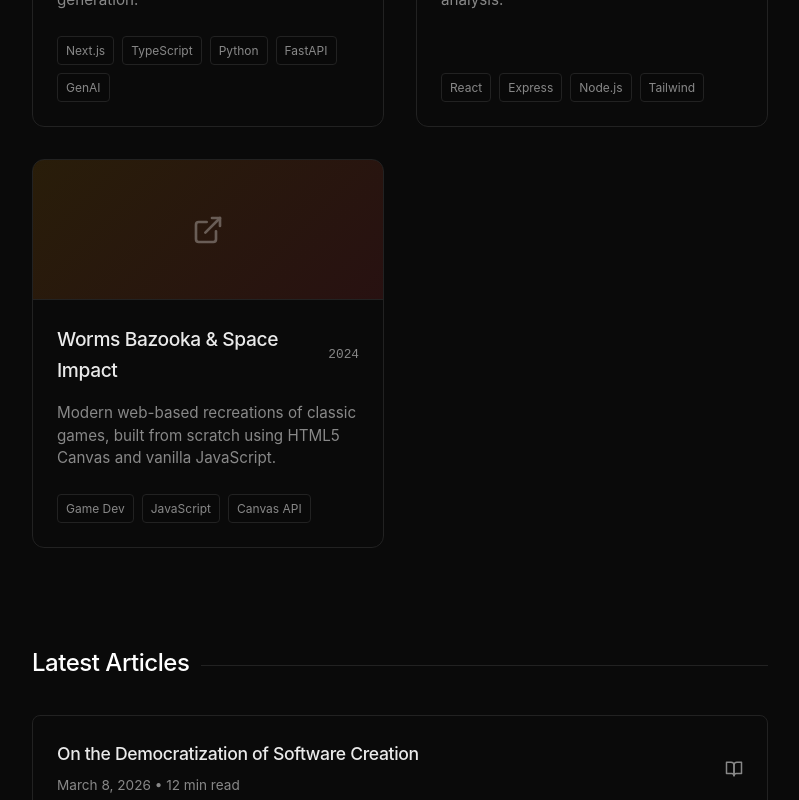
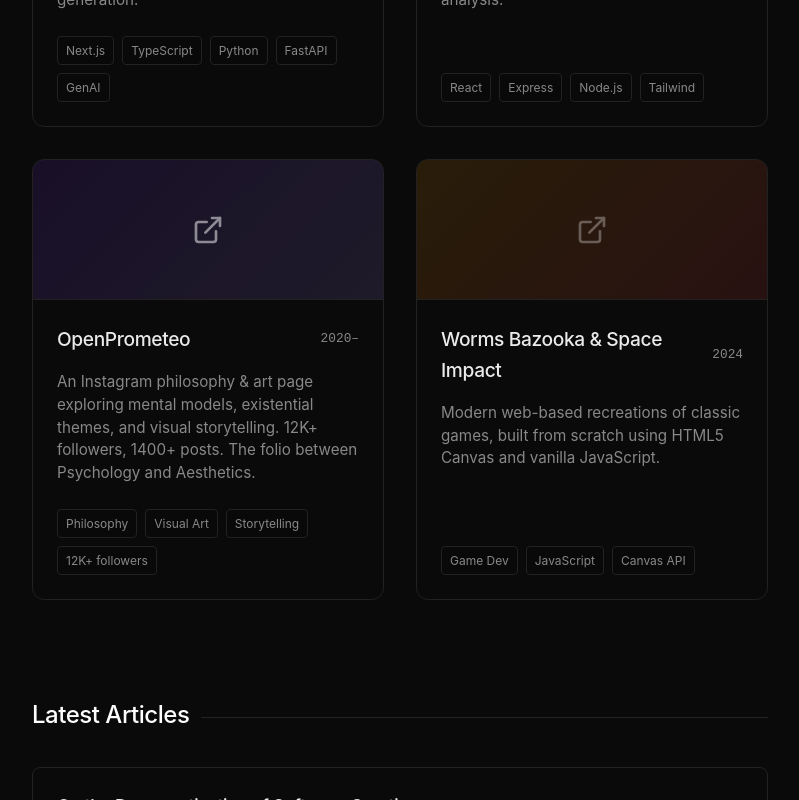
Before and after one commit to LockiJohn/cv-tailor, a Next.js app in the folder web-client/: page / in a window 1280 px wide. Shown: the part 1570-2370 px from the top of the page, without its empty margins (240-1039 px from the left). Built offline with nearby package versions, Linux system fonts and the light colour scheme.

Commit message:
feat: add OpenPrometeo to projects + make cards linkable

```diff
--- a/web-client/pages/index.tsx
+++ b/web-client/pages/index.tsx
@@ -53,12 +53,22 @@ const projects = [
         previewGradient: "linear-gradient(135deg, #8b5cf622, #ec489922)"
     },
     {
+        title: "OpenPrometeo",
+        descriptionEn: "An Instagram philosophy & art page exploring mental models, existential themes, and visual storytelling. 12K+ followers, 1400+ posts. The folio between Psychology and Aesthetics.",
+        descriptionIt: "Una pagina Instagram di Filosofia e Arte che esplora modelli mentali, temi esistenziali e visual storytelling. 12K+ follower, 1400+ post. Il confine tra Psicologia ed Estetica.",
+        tags: ["Philosophy", "Visual Art", "Storytelling", "12K+ followers"],
+        year: "2020–",
+        previewGradient: "linear-gradient(135deg, #7c3aed22, #a78bfa22)",
+        link: "https://www.instagram.com/openprometeo_"
+    },
+    {
         title: "Worms Bazooka & Space Impact",
         descriptionEn: "Modern web-based recreations of classic games, built from scratch using HTML5 Canvas and vanilla JavaScript.",
         descriptionIt: "Vero e proprio remake web di giochi classici, creati da zero usando HTML5 Canvas e vanilla JavaScript.",
         tags: ["Game Dev", "JavaScript", "Canvas API"],
         year: "2024",
-        previewGradient: "linear-gradient(135deg, #f59e0b22, #ef444422)"
+        previewGradient: "linear-gradient(135deg, #f59e0b22, #ef444422)",
+        link: null
     }
 ];
 
@@ -292,16 +302,18 @@ export default function Portfolio() {
                 <section style={{ marginBottom: '6rem' }}>
                     <h2 className="section-title">{t.projectsTitle}</h2>
                     <div style={{ display: 'grid', gridTemplateColumns: 'repeat(auto-fill, minmax(320px, 1fr))', gap: '2rem' }}>
-                        {projects.map((project, index) => (
-                            <div key={index} style={{
+                        {projects.map((project, index) => {
+                            const card = (
+                                <div style={{
                                     background: 'transparent',
                                     border: '1px solid var(--minimal-border)',
                                     borderRadius: '12px',
                                     overflow: 'hidden',
                                     transition: 'transform 0.2s ease, border-color 0.2s ease',
-                                cursor: 'pointer',
+                                    cursor: project.link ? 'pointer' : 'default',
                                     display: 'flex',
-                                flexDirection: 'column'
+                                    flexDirection: 'column',
+                                    height: '100%'
                                 }}
                                     onMouseEnter={(e) => {
                                         e.currentTarget.style.transform = 'translateY(-4px)';
@@ -321,8 +333,7 @@ export default function Portfolio() {
                                         alignItems: 'center',
                                         justifyContent: 'center'
                                     }}>
-                                    {/* Placeholder for project image/icon */}
-                                    <ExternalLink size={32} opacity={0.3} color="var(--minimal-accent)" />
+                                        <ExternalLink size={32} opacity={project.link ? 0.5 : 0.3} color="var(--minimal-accent)" />
                                     </div>
 
                                     <div style={{ padding: '1.5rem', flex: 1, display: 'flex', flexDirection: 'column' }}>
@@ -349,7 +360,11 @@ export default function Portfolio() {
                                         </div>
                                     </div>
                                 </div>
-                        ))}
+                            );
+                            return project.link
+                                ? <a key={index} href={project.link} target="_blank" rel="noopener noreferrer" style={{ textDecoration: 'none', display: 'block' }}>{card}</a>
+                                : <div key={index}>{card}</div>;
+                        })}
                     </div>
                 </section>
 
```
Lines whose indentation alone changed are shown as unchanged.
